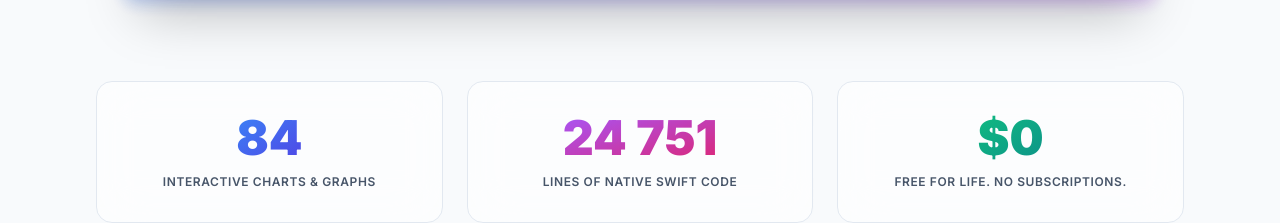
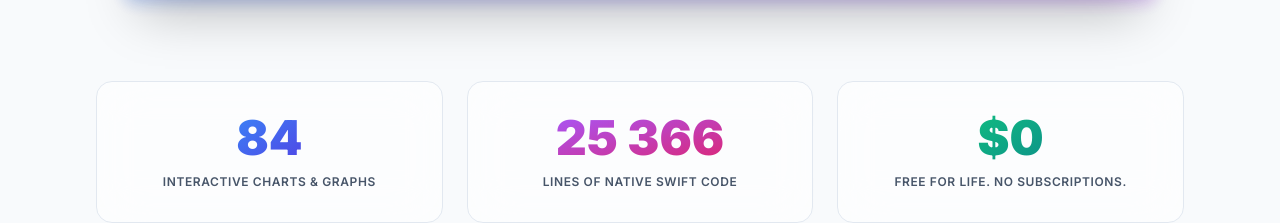
Before and after one commit to Arthvrr/BlueChip, a plain HTML site: page index.html in a window 1280 px wide. Shown: the part 1401-1624 px from the top of the page. Drawn offline with nearby package versions, Linux system fonts and the light colour scheme.

Commit message:
BlueChip v1.0.1

```diff
--- a/index.html
+++ b/index.html
@@ -193,7 +193,7 @@
             <!-- Stat 2 -->
             <div class="p-8 rounded-2xl bg-white/60 dark:bg-white/5 border border-slate-200 dark:border-white/10 backdrop-blur-xl flex flex-col items-center justify-center text-center transition-all duration-300 hover:-translate-y-1 hover:shadow-2xl hover:shadow-purple-500/10 group">
                 <span class="text-5xl font-black bg-clip-text text-transparent bg-gradient-to-br from-purple-500 to-pink-600 dark:from-purple-400 dark:to-purple-600 mb-3 group-hover:scale-105 transition-transform duration-300">
-                    24 751
+                    25 366
                 </span>
                 <span class="text-slate-600 dark:text-slate-400 font-semibold tracking-wider uppercase text-xs">
                     Lines of Native Swift Code
```
Also changed, not shown: 3 other files.
